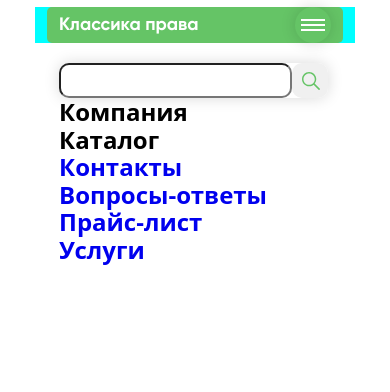
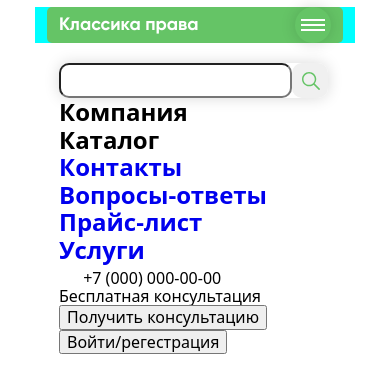
Before and after one commit to vtyshchenko/classic-law, a plain HTML site: page index.html in a window 390 px wide. Drawn offline with nearby package versions, Linux system fonts and the light colour scheme.

Commit message:
skeleton mobile menu

```diff
--- a/index.html
+++ b/index.html
@@ -110,6 +110,21 @@
                 </a>
               </li>
             </ul>
+            <div class="call-us">
+              <label class="call-us__phone">
+                <svg class="call-us__icon" width="20" height="20">
+                  <use></use>
+                </svg>
+                +7 (000) 000-00-00
+                <p>Бесплатная консультация</p>
+              </label>
+              <button class="call-us__button" type="button">
+                Получить консультацию
+              </button>
+            </div>
+            <button class="button-registration" type="submit">
+              Войти/регестрация
+            </button>
           </div>
         </div>
       </div>
```
